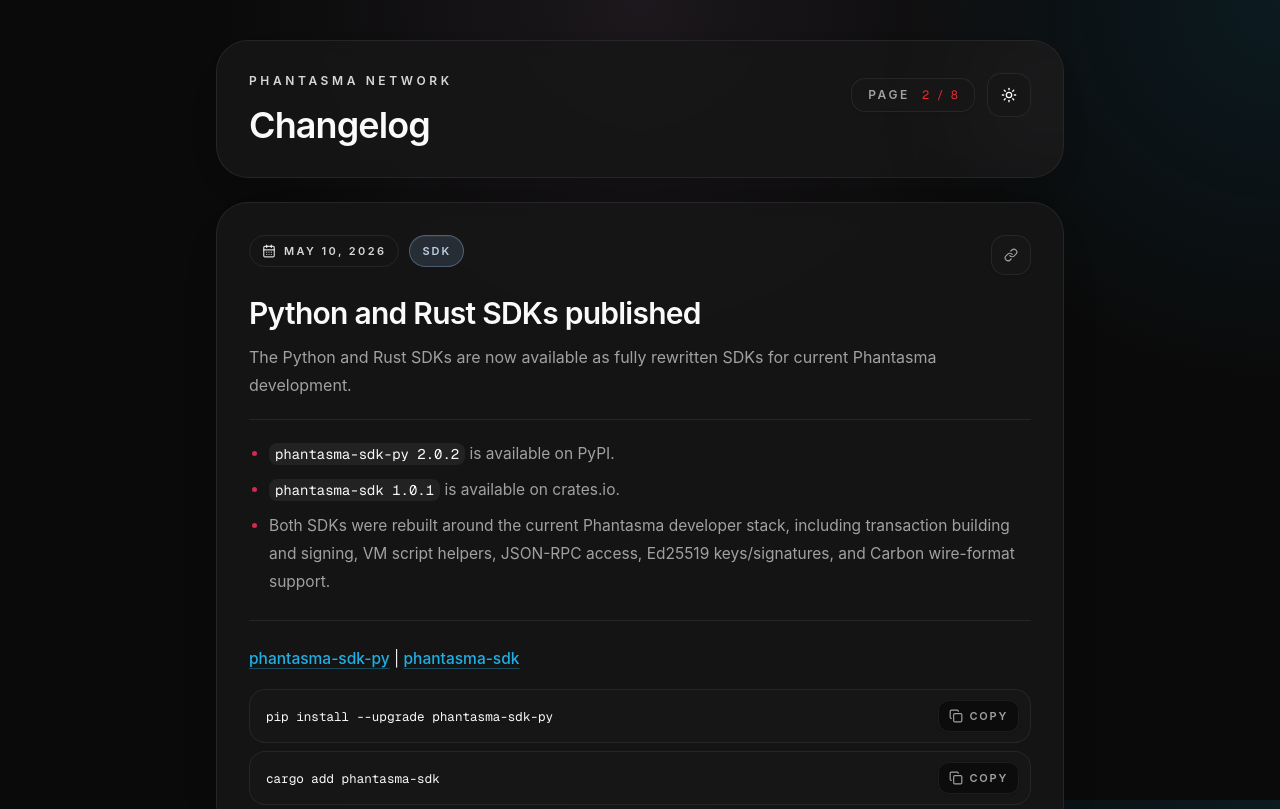
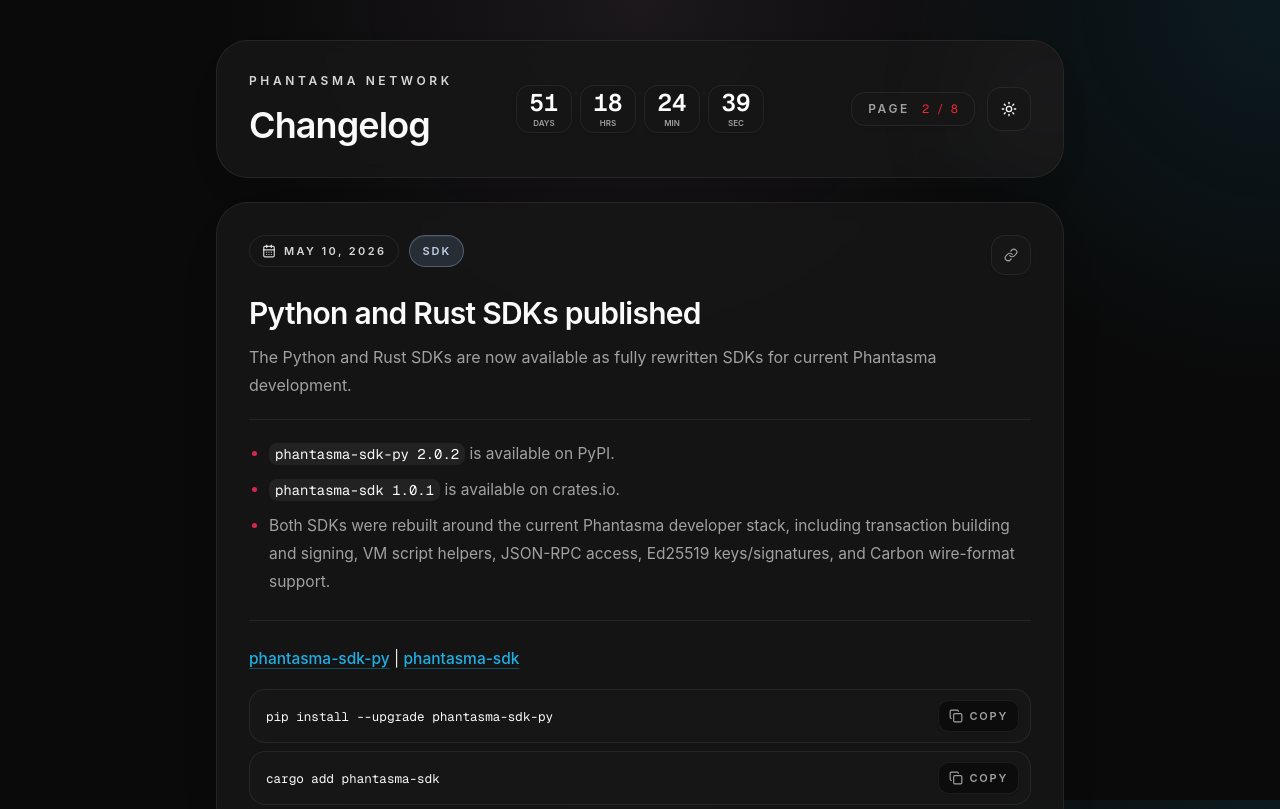
Before and after one commit to phantasma-io/changelog-frontend, a Next.js app: page /page/2 in a window 1280 px wide. Shown: the top 809 px of the page. Built offline with nearby package versions, Linux system fonts and the light colour scheme.

Commit message:
Add countdown

```diff
--- a/src/app/globals.css
+++ b/src/app/globals.css
@@ -142,6 +142,108 @@
     @apply border border-border/70 bg-card/85 shadow-[0_18px_60px_-40px_rgba(0,0,0,0.35)] backdrop-blur;
   }
 
+  .countdown-panel {
+    @apply relative flex h-12 w-full justify-center md:w-auto md:justify-self-center;
+  }
+
+  .countdown-grid {
+    @apply grid grid-cols-4 gap-1.5 sm:gap-2;
+  }
+
+  .countdown-unit {
+    @apply flex h-12 min-w-14 flex-col items-center justify-center rounded-xl border border-border/70 bg-card/70 px-2 shadow-sm backdrop-blur;
+  }
+
+  .dark .countdown-unit {
+    @apply bg-card/55;
+  }
+
+  .countdown-value {
+    @apply font-mono text-xl font-semibold leading-none text-foreground tabular-nums sm:text-2xl;
+  }
+
+  .dark .countdown-value {
+    @apply text-white;
+  }
+
+  .countdown-label {
+    @apply mt-1 text-[8px] font-semibold uppercase leading-none text-muted-foreground;
+  }
+
+  .countdown-live {
+    @apply relative flex h-12 min-w-56 items-center justify-center overflow-hidden rounded-xl border border-border/70 bg-card/70 px-6 font-mono text-2xl font-semibold uppercase leading-none text-white shadow-sm backdrop-blur;
+    border-color: rgb(var(--brand-red) / 0.28);
+    background:
+      radial-gradient(circle at 50% 0%, rgb(var(--brand-cyan) / 0.14), transparent 70%),
+      linear-gradient(135deg, rgb(var(--brand-red) / 0.18), rgb(var(--brand-violet) / 0.12));
+    box-shadow:
+      inset 0 1px 0 rgb(255 255 255 / 0.08),
+      0 0 24px -18px rgb(var(--brand-red) / 0.72),
+      0 0 36px -30px rgb(var(--brand-cyan) / 0.72);
+  }
+
+  .countdown-live::before {
+    @apply pointer-events-none absolute inset-y-0 w-14 -skew-x-12;
+    content: "";
+    left: -40%;
+    background: linear-gradient(90deg, transparent, rgb(255 255 255 / 0.16), transparent);
+    opacity: 0;
+  }
+
+  .countdown-panel[data-live-fresh="true"] .countdown-live {
+    animation: countdown-live-glow 2.2s ease-in-out infinite alternate;
+  }
+
+  .countdown-panel[data-live-fresh="true"] .countdown-live::before {
+    animation: countdown-live-sweep 4.8s ease-in-out infinite;
+  }
+
+  .countdown-live::after {
+    @apply pointer-events-none absolute inset-x-8 bottom-0 h-px;
+    content: "";
+    background: linear-gradient(90deg, transparent, rgb(var(--brand-cyan) / 0.5), transparent);
+  }
+
+  @keyframes countdown-live-glow {
+    from {
+      box-shadow:
+        inset 0 1px 0 rgb(255 255 255 / 0.1),
+        0 0 20px -18px rgb(var(--brand-red) / 0.62),
+        0 0 30px -28px rgb(var(--brand-cyan) / 0.62);
+    }
+
+    to {
+      box-shadow:
+        inset 0 1px 0 rgb(255 255 255 / 0.11),
+        0 0 28px -16px rgb(var(--brand-red) / 0.82),
+        0 0 44px -27px rgb(var(--brand-cyan) / 0.82);
+    }
+  }
+
+  @keyframes countdown-live-sweep {
+    0% {
+      transform: translateX(0) skewX(-12deg);
+      opacity: 0;
+    }
+
+    28% {
+      opacity: 1;
+    }
+
+    68%,
+    100% {
+      transform: translateX(22rem) skewX(-12deg);
+      opacity: 0;
+    }
+  }
+
+  @media (prefers-reduced-motion: reduce) {
+    .countdown-live,
+    .countdown-live::before {
+      animation: none;
+    }
+  }
+
   .brand-link {
     color: rgb(var(--brand-cyan));
     transition: color 0.2s ease;
--- a/src/components/ChangelogPageShell.tsx
+++ b/src/components/ChangelogPageShell.tsx
@@ -1,5 +1,6 @@
 import { ChangelogEntryCard } from "@/components/ChangelogEntryCard";
 import { ChangelogHomeLink } from "@/components/ChangelogHomeLink";
+import { HeaderCountdown } from "@/components/HeaderCountdown";
 import { Pagination } from "@/components/Pagination";
 import { ThemeToggle } from "@/components/ThemeToggle";
 import type { ChangelogPage } from "@/lib/changelog";
@@ -11,7 +12,7 @@ export function ChangelogPageShell({ page }: { page: ChangelogPage }) {
         <header className="glass-panel relative overflow-hidden rounded-[2rem] p-6 sm:p-8">
           <div className="absolute -right-10 top-0 h-28 w-28 rounded-full bg-[rgb(var(--brand-violet)/0.14)] blur-3xl" />
 
-          <div className="relative flex flex-wrap items-start justify-between gap-6">
+          <div className="relative grid gap-5 md:grid-cols-[1fr_auto_1fr] md:items-center">
             <div className="min-w-0">
               <div className="text-xs font-semibold uppercase tracking-[0.3em] text-foreground/85 dark:text-white">
                 Phantasma Network
@@ -22,7 +23,9 @@ export function ChangelogPageShell({ page }: { page: ChangelogPage }) {
               </h1>
             </div>
 
-            <div className="flex flex-wrap items-center gap-3">
+            <HeaderCountdown />
+
+            <div className="flex flex-wrap items-center gap-3 md:justify-end">
               {page.totalPages > 1 ? (
                 <div className="inline-flex items-center gap-3 rounded-xl border border-border/70 bg-card/80 px-4 py-2 text-xs shadow-sm backdrop-blur">
                   <span className="font-semibold uppercase tracking-[0.22em] text-muted-foreground">
--- /dev/null
+++ b/src/components/HeaderCountdown.tsx
@@ -0,0 +1,91 @@
+"use client";
+
+import { useEffect, useMemo, useState } from "react";
+
+const TARGET_TIMESTAMP_MS = Date.parse("2026-05-20T00:00:00Z");
+const SECOND_MS = 1_000;
+const MINUTE_SECONDS = 60;
+const HOUR_SECONDS = 60 * MINUTE_SECONDS;
+const DAY_SECONDS = 24 * HOUR_SECONDS;
+const FRESH_LIVE_MS = 8 * SECOND_MS;
+
+const padUnit = (value: number) => value.toString().padStart(2, "0");
+
+function getCountdownState(nowMs: number | null) {
+  if (nowMs === null) {
+    return {
+      days: "--",
+      hours: "--",
+      minutes: "--",
+      seconds: "--",
+      isLive: false,
+      isFreshLive: false,
+    };
+  }
+
+  const remainingMs = TARGET_TIMESTAMP_MS - nowMs;
+  const isLive = remainingMs <= 0;
+  const totalSeconds = Math.max(0, Math.ceil(remainingMs / SECOND_MS));
+  const days = Math.floor(totalSeconds / DAY_SECONDS);
+  const hours = Math.floor((totalSeconds % DAY_SECONDS) / HOUR_SECONDS);
+  const minutes = Math.floor((totalSeconds % HOUR_SECONDS) / MINUTE_SECONDS);
+  const seconds = totalSeconds % MINUTE_SECONDS;
+
+  return {
+    days: days.toString(),
+    hours: padUnit(hours),
+    minutes: padUnit(minutes),
+    seconds: padUnit(seconds),
+    isLive,
+    isFreshLive: isLive && nowMs - TARGET_TIMESTAMP_MS <= FRESH_LIVE_MS,
+  };
+}
+
+export function HeaderCountdown() {
+  const [nowMs, setNowMs] = useState<number | null>(null);
+
+  useEffect(() => {
+    const updateClock = () => setNowMs(Date.now());
+
+    // The server and first client render intentionally show placeholders so
+    // the live ticking clock cannot produce a hydration mismatch.
+    updateClock();
+    const timerId = window.setInterval(updateClock, SECOND_MS);
+
+    return () => window.clearInterval(timerId);
+  }, []);
+
+  const countdown = useMemo(() => getCountdownState(nowMs), [nowMs]);
+  const units = [
+    { ariaLabel: "days", label: "Days", value: countdown.days },
+    { ariaLabel: "hours", label: "Hrs", value: countdown.hours },
+    { ariaLabel: "minutes", label: "Min", value: countdown.minutes },
+    { ariaLabel: "seconds", label: "Sec", value: countdown.seconds },
+  ];
+
+  return (
+    <section
+      aria-label="Mainnet activation countdown"
+      className="countdown-panel"
+      data-phase={countdown.isLive ? "live" : "counting"}
+      data-live-fresh={countdown.isFreshLive ? "true" : "false"}
+    >
+      {countdown.isLive ? (
+        <div className="countdown-live" aria-live="polite">
+          Live
+        </div>
+      ) : (
+        <div className="countdown-grid">
+          {units.map((unit) => (
+            <span key={unit.label} className="countdown-unit">
+              <span aria-label={`${unit.value} ${unit.ariaLabel} remaining`} className="countdown-value">
+                {unit.value}
+              </span>
+              <span className="countdown-label">{unit.label}</span>
+            </span>
+          ))}
+        </div>
+      )}
+    </section>
+  );
+}
```
Also changed, not shown: 1 other file (tests, documents, lock files or other folders).
